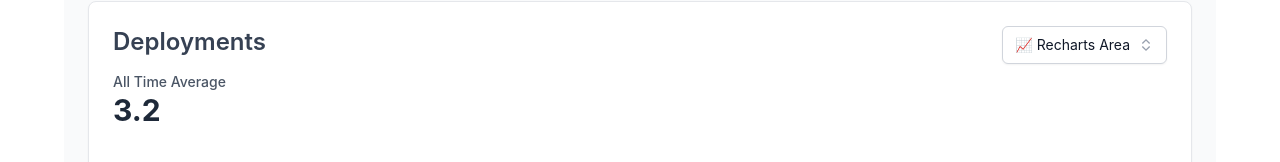
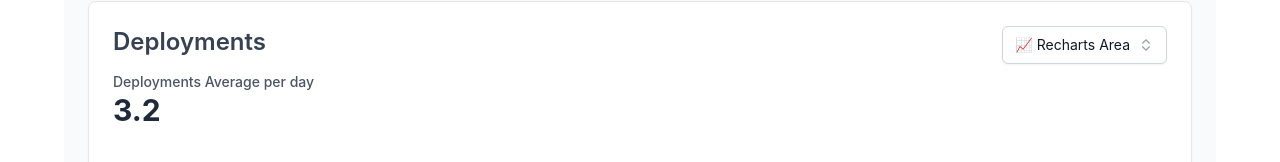
Before and after one commit to jonbrick/recharts-demo, a Next.js app: page / in a window 1280 px wide. Shown: the part 153-315 px from the top of the page. Built offline with nearby package versions, Linux system fonts and the light colour scheme.

Commit message:
Update Metrics Summary

```diff
--- a/src/components/MetricsSummary.jsx
+++ b/src/components/MetricsSummary.jsx
@@ -7,6 +7,7 @@ import {
   calculateAverageData,
   calculateSumData,
 } from "../lib/utils.js";
+import { dataSourceConfig } from "../lib/chartConfig.js";
 
 export function MetricsSummary({ selectedTable, selectedMetric, operator }) {
   // Always calculate from raw events - import the raw data
@@ -31,10 +32,22 @@ export function MetricsSummary({ selectedTable, selectedMetric, operator }) {
     operator
   );
 
+  // Get the metric label from config
+  const config = dataSourceConfig[selectedTable];
+  const allMetrics = [...config.metrics];
+  if (config.overlayMetric) {
+    allMetrics.push(config.overlayMetric);
+  }
+  const metricConfig = allMetrics.find((m) => m.key === selectedMetric);
+  const metricLabel = metricConfig?.label || selectedMetric;
+
+  // Format the operator text
+  const operatorText = operator === "average" ? "Average per day" : "Total";
+
   return (
     <div className="mb-6">
       <div className="text-sm text-gray-600 font-medium">
-        {operator === "average" ? "All Time Average" : "All Time Total"}
+        {`${metricLabel} ${operatorText}`}
       </div>
       <div className="text-3xl font-bold text-gray-800">{value.toFixed(1)}</div>
     </div>
```
